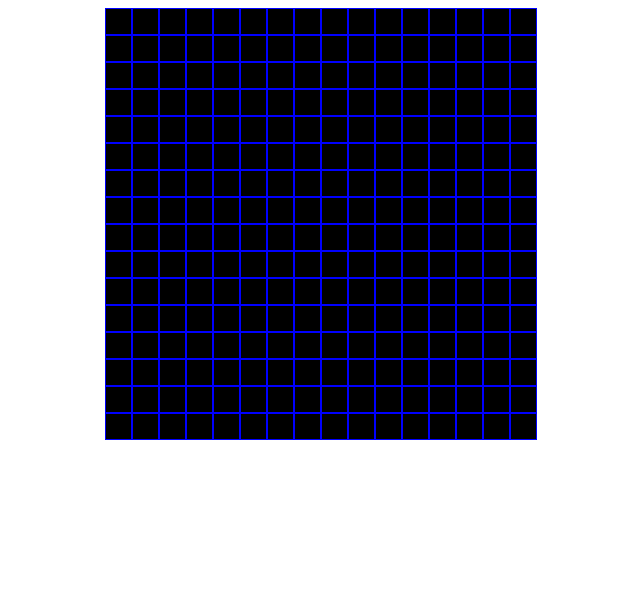
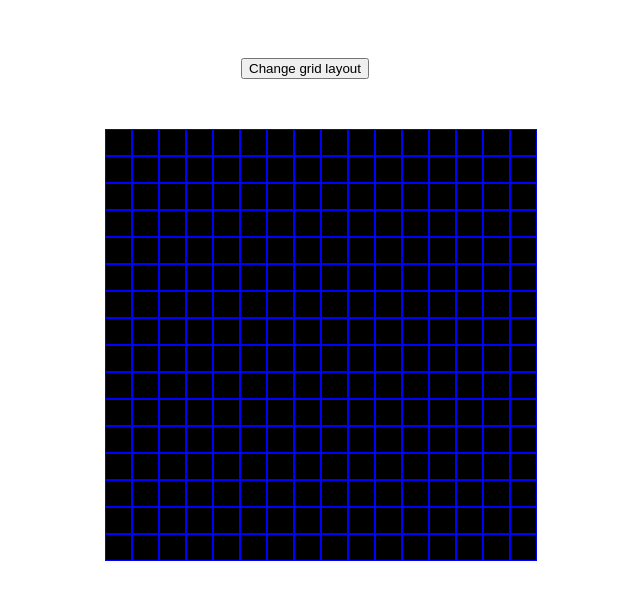
Before and after one commit to mohsinahmxd/etch-a-sketch, a plain HTML site: page index.html in a window 1280 px wide. Shown: the whole page, without its empty margins (335-975 px from the left). Drawn offline with Linux system fonts and the light colour scheme.

Commit message:
began working on change grid size option

```diff
--- a/index.html
+++ b/index.html
@@ -8,6 +8,11 @@
     <title>Etch-a-Sketch</title>
 </head>
 <body>
+    <div class="header">
+        <button onclick="changeLayout()">Change grid layout</button>
+
+
+    </div>
 
     <div class="div-container">
 
--- a/script.js
+++ b/script.js
@@ -1,4 +1,6 @@
 const divContainer = document.querySelector('.div-container')
+const divChildren = divContainer.childNodes;
+
 
 function sixteendivs () {
     for (let i = 1; i < 257; i++) {
@@ -9,9 +11,13 @@ function sixteendivs () {
             div.style.backgroundColor = "red";
         });
         divContainer.appendChild(div);
-        console.log(div)
     }
 }
 
+function changeLayout () {
+    let uservalue = prompt("Enter new layout value")
+    console.log(uservalue)
+
+}
 
 sixteendivs();
--- a/style.css
+++ b/style.css
@@ -21,5 +21,11 @@
 
 body {
     display: flex;
-    justify-content: center;
+    flex-direction: column;
+    align-items: center;
 }
+
+.header {
+    display: flex;
+    margin: 50px;
+}
```
